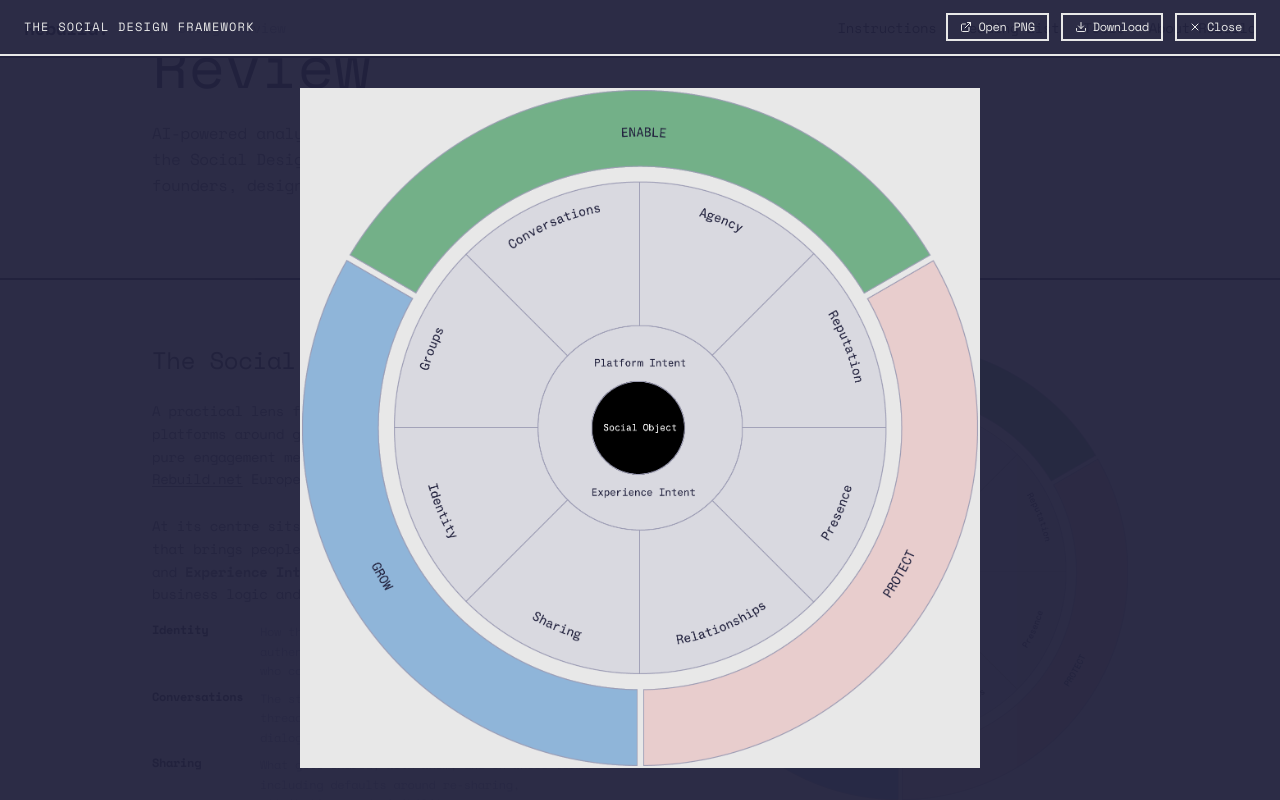
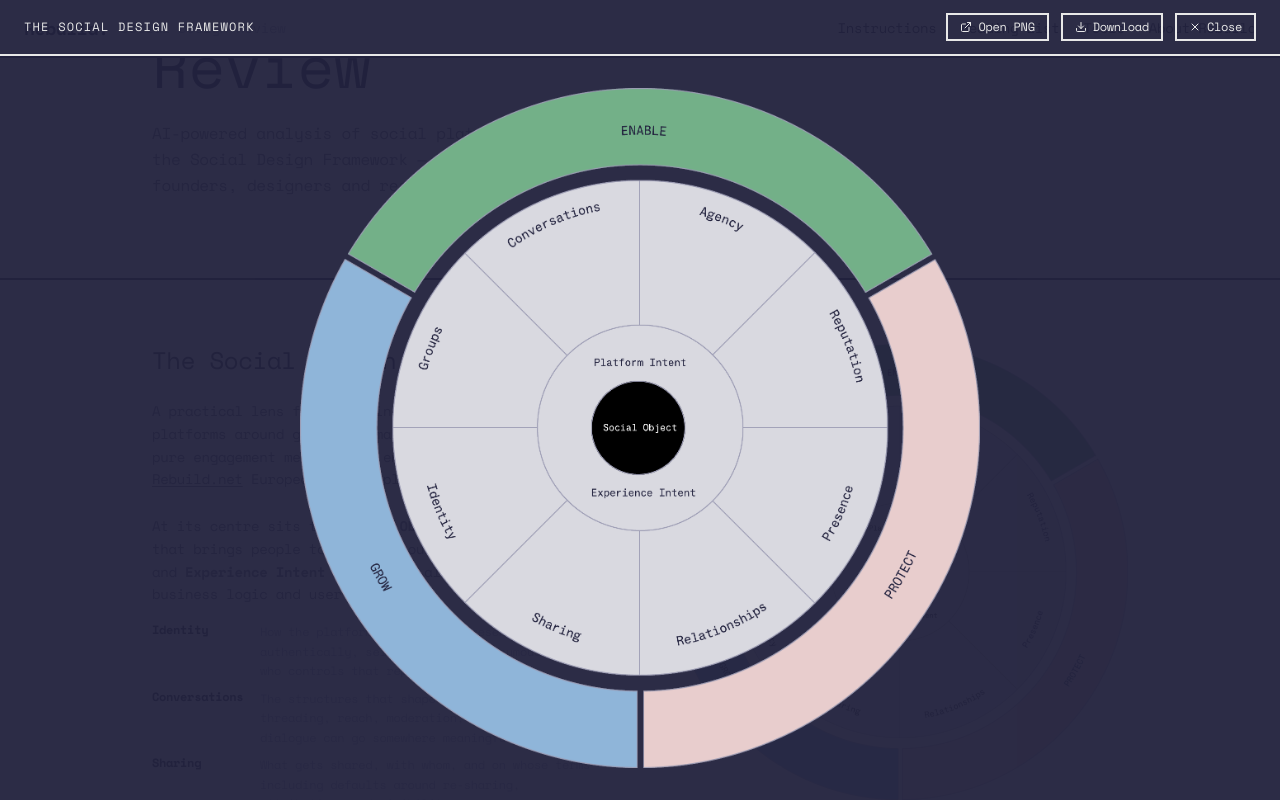
Before and after one commit to soenderlev-real/social-design-review, a React (Vite) app: page / in a window 1280 px wide. Both pictures are taken after a click on the button "Enlarge". Shown: the part 198-998 px from the top of the page. Built offline with nearby package versions, Linux system fonts and the light colour scheme.

Commit message:
Keep the diagram transparent in the lightbox
Drops the light plate added in the previous commit — the transparent
artwork on the navy scrim is the intended look.

```diff
--- a/src/components/Lightbox.jsx
+++ b/src/components/Lightbox.jsx
@@ -90,14 +90,15 @@ export default function Lightbox({ src, alt, caption, onClose }) {
         </div>
       </div>
 
-      {/* Image stage — the artwork is drawn for a light ground (its separator
-          rings are white), so it sits on a light plate rather than the scrim. */}
+      {/* Image stage — the artwork stays transparent here, so the dark scrim
+          shows through its gaps. Deliberate: it reads as one piece with the
+          overlay rather than a pasted-on plate. */}
       <div className="flex-1 min-h-0 flex items-center justify-center p-4 sm:p-8 overflow-auto">
         <img
           src={src}
           alt={alt}
           onClick={e => e.stopPropagation()}
-          className="max-w-full max-h-full object-contain bg-light border-2 border-light"
+          className="max-w-full max-h-full object-contain"
         />
       </div>
     </div>
```
